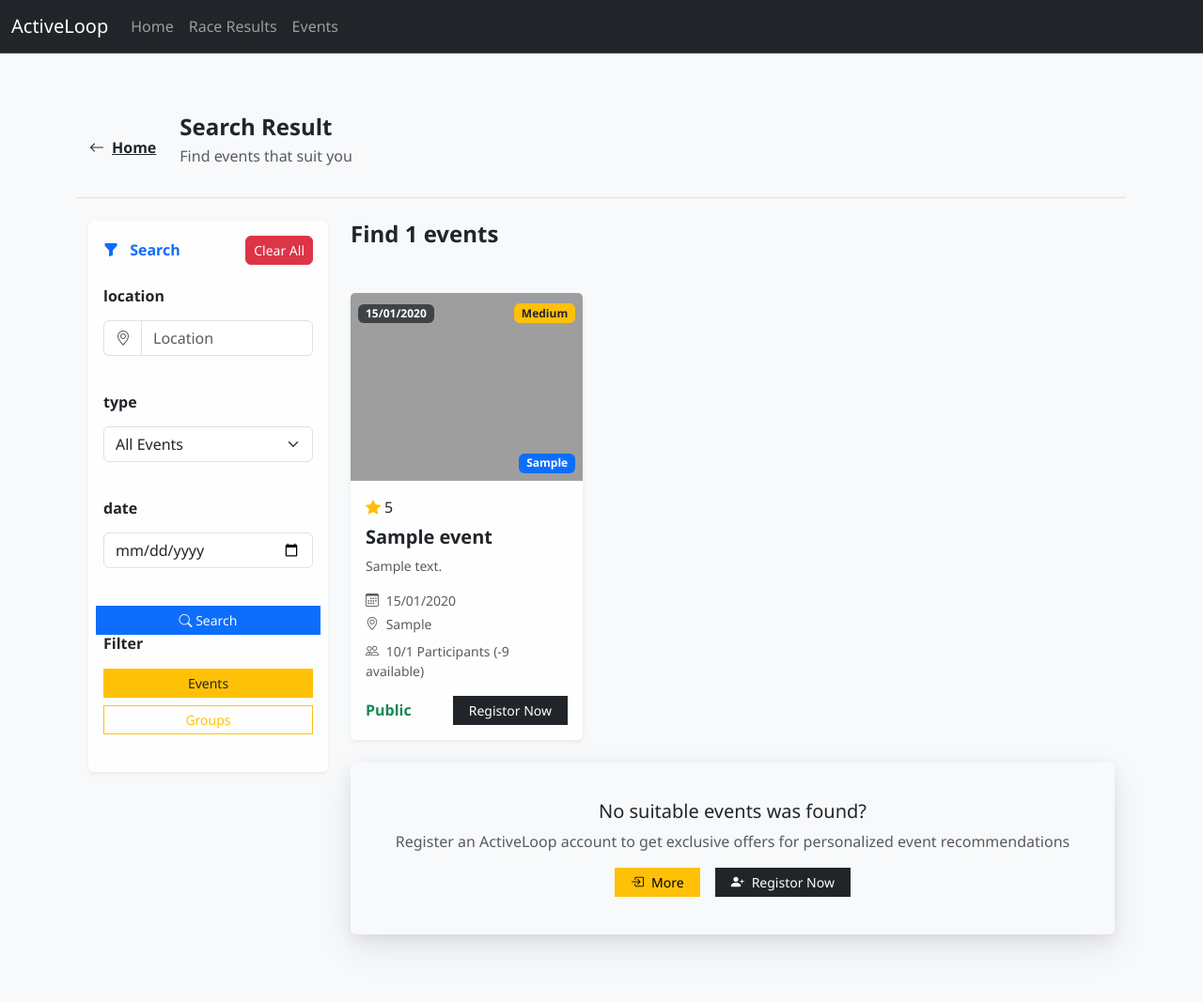
After one commit to HellenDongYun/lincoln_group_project, a Flask app: page /search in a window 1280 px wide. The commit adds this page. Shown: the whole page at 94% size. Run offline with Flask 3, Linux system fonts and the light colour scheme; tables that the repository leaves empty or names only in its code hold one stand-in row (values such as "Sample post"); some libraries are stand-ins or nearby versions; grey boxes are pictures that could not be loaded.

Commit message:
apt2-31 as visitor can search events and groups

```diff
--- a/src/app/app.py
+++ b/src/app/app.py
@@ -8,8 +8,6 @@ from src.app.volunteer.volunteer_controller import volunteer_blueprint
 from src.app.results.results_controller import results_blueprint
 from src.app.participant.participant_controller import participant_blueprint
 from src.app.group.group_controller import group_blueprint
-
-
 
 from src.app.common.db import db
 from src.app.common.nav.nav_items import left_nav_items, right_nav_items
--- a/src/app/home_service.py
+++ b/src/app/home_service.py
@@ -1,8 +1,6 @@
 from src.app.common.db.repository import Repository
 
-
 class HomeService(Repository):
-
     def get_upcoming_events(self, limit=5):
         """Get upcoming events for home page display"""
         sql = """
@@ -31,3 +29,7 @@ class HomeService(Repository):
         except Exception as e:
             print(f"Database error in get_upcoming_events: {e}")
             return []
+    def home_filter_events(location="", event_type="", date_str=""):
+        return Repository.home_filter_events(location, event_type, date_str)
+    def home_filter_groups():
+        return Repository.home_filter_groups()
--- /dev/null
+++ b/src/app/templates/app/search.html
@@ -0,0 +1,434 @@
+{% extends "base.html" %} {% block title %}ActiveLoop - Events{% endblock %} {%
+block content %}
+<section class="py-5 bg-light">
+  <div class="container">
+    <!-- Header -->
+    <div class="border-bottom">
+      <div class="container py-3">
+        <div class="row align-items-center">
+          <div class="col-auto">
+            <a
+              href="{{ url_for('app.home') }}"
+              class="btn btn-link text-dark p-0 d-flex align-items-center"
+            >
+              <i class="bi bi-arrow-left me-2"></i>
+              <span class="fw-semibold">Home</span>
+            </a>
+          </div>
+          <!-- top -->
+          <div class="col">
+            <h4 class="fw-bold mb-1">Search Result</h2>
+            <p class="text-muted">Find events that suit you</p>
+          </div>
+
+          <!-- <div class="col-auto">
+            <div class="d-flex align-items-center">
+              <button class="btn btn-outline-secondary btn-sm me-2">
+                <i class="bi bi-funnel me-1"></i>Filter
+              </button>
+              <select class="form-select form-select-sm" style="width: auto">
+                <option>Order by date</option>
+                <option>order by distance</option>
+                <option>order by popularity</option>
+              </select>
+            </div>
+          </div> -->
+        </div>
+      </div>
+    </div>
+    <div class="container py-4">
+      <div class="row">
+        <!-- Left Sidebar -->
+        <div class="col-lg-3 mb-4">
+          <div class="card border-0 shadow-sm">
+            <div class="card-body">
+              <div class="mb-4">
+                <div class="d-flex justify-content-between align-items-center mb-3">
+                    <h6 class="fw-semibold text-primary mb-0">
+                    <i class="bi bi-funnel-fill me-2"></i> Search
+                    </h6>
+                    <a href="{{ url_for('app.home_filter_events', filter_type='events') }}"
+                        class="btn btn-danger btn-sm rounded-2 d-inline-flex align-items-center gap-1 px-2 py-1">
+                        Clear All
+                    </a>
+                </div>
+
+              </div>
+              <form name="event_type" id="search-form" class="row g-3 align-items-center" method="GET" action="{{url_for('app.home_filter_events')}}">
+                    <input type="hidden" name="filter_type" value="events">
+              <!-- Location Filter -->
+                    <div class="mb-4">
+                        <h6 class="fw-semibold mb-3">location</h6>
+                        <div class="input-group">
+                        <span class="input-group-text bg-white border-end-0">
+                            <i class="bi bi-geo-alt text-muted"></i>
+                        </span>
+                          <input
+                            type="text"
+                            name="location"
+                            class="form-control"
+                            placeholder="Location"
+                            aria-label="Location"
+                            value="{{ location }}" />
+                        </div>
+                    </div>
+
+                    <!-- Activity Type -->
+                    <div class="mb-4">
+                        <h6 class="fw-semibold mb-3">type</h6>
+                        <select name="event_type" class="form-select" aria-label="Activity Type">
+                            <option value="all">All Events</option>
+                            <option {% if event_type == 'run' %}selected{% endif %} value="run">Run</option>
+                            <option {% if event_type == 'walk' %}selected{% endif %} value="walk">Walk</option>
+                            <option {% if event_type == 'trail' %}selected{% endif %} value="trail">Trail</option>
+                            <option {% if event_type == 'cycling' %}selected{% endif %} value="cycling">Cycling</option>
+                        </select>
+                    </div>
+
+                    <!-- Date Filter -->
+                    <div class="mb-4">
+                        <h6 class="fw-semibold mb-3">date</h6>
+
+                            <input type="date" name="date" class="form-control" aria-label="Date" value="{{ date_str }}">
+                    </div>
+
+                    <!-- Search Button -->
+                    <button type="submit"
+        class="btn {% if filter_type == 'events' %}btn-primary text-light{% else %}btn-outline-primary{% endif %} btn-sm w-100">
+                        <i class="bi bi-search"></i> Search
+                    </button>
+                </form>
+                    <!-- Quick Filters -->
+                <div class="mb-4">
+                    <h6 class="fw-semibold mb-3">Filter</h6>
+                <div class="d-grid gap-2">
+                        <a href="{{ url_for('app.home_filter_events', filter_type='events') }}"
+                            class="btn {% if filter_type == 'events' %}btn-warning text-dark{% else %}btn-outline-warning{% endif %} btn-sm">
+                            Events
+                        </a>
+                        <a href="{{ url_for('app.home_filter_events', filter_type='groups') }}"
+                            class="btn {% if filter_type == 'groups' %}btn-warning text-dark{% else %}btn-outline-warning{% endif %} btn-sm">
+                            Groups
+                        </a>
+                    </div>
+                </div>
+
+            </div>
+          </div>
+        </div>
+
+        <!-- event Main Content -->
+        {% if filter_type == 'events' %}
+            {% if events|length == 0 %}
+            <!-- empty date  -->
+            <div class="col-lg-9">
+            <div class="mb-4">
+                <h4 class="fw-bold">Find 0 events</h4>
+                <p class="text-muted">type: {{ event_type }}</p>
+            </div>
+            <div class="col-md-6 col-xl-4 mx-auto">
+                <div class="card-body text-center">
+                <i class="bi bi-search-heart fs-1 text-secondary mb-3"></i>
+                <h5 class="card-title fw-bold">No matching events found.</h5>
+                <p class="card-text text-muted">
+                    No events found matching your criteria. Try adjusting your filters.
+                </p>
+                <div class="d-flex justify-content-center gap-3 mt-3">
+                    <a href="{{ url_for('app.home_filter_events', filter_type='events') }}"
+                    class="btn btn-outline-success btn-sm rounded-2 px-3">
+                    Clear all filters
+                    </a>
+                    <a href="{{ url_for('app.home') }}"
+                    class="btn btn-dark btn-sm rounded-2 px-3">
+                    Home
+                    </a>
+                </div>
+                </div>
+            </div>
+            </div>
+         {% else %}
+            <div class="col-lg-9">
+            <!-- Results Header -->
+            <div class="mb-4">
+                <h4 class="fw-bold">Find {{events|length}} events</h4>
+            </div>
+            <!-- <div class="mb-4 p-3 bg-light rounded shadow-sm border">
+                <div class="d-flex align-items-center justify-content-between">
+                    <h5 class="fw-bold text-primary mb-0">
+                    <i class="bi bi-calendar2-event-fill me-2"></i> Found {{ events|length }} Events
+                    </h5>
+                    <span class="badge bg-success bg-opacity-75 text-light px-3 py-2">
+                    {{ event_type|capitalize }}
+                    </span>
+                </div>
+            </div> -->
+            <!-- Events Grid -->
+            <div class="row g-4 mb-4">
+                <div class="row g-4">
+                {% for event in events %}
+                <div class="col-md-6 col-xl-4">
+                    <div class="card h-100 shadow-sm border-0">
+                    <!-- Event Image -->
+                    <div class="position-relative">
+                        <img
+                        src="{{ url_for('static', filename='images/cycling.jpg') }}"
+                        class="card-img-top"
+                        style="height: 200px; object-fit: cover"
+                        alt="{{ event.name }}"
+                        />
+
+                        <!-- Date Badge -->
+                        <div class="position-absolute top-0 start-0 m-2">
+                        <span class="badge bg-dark bg-opacity-75 px-2 py-1">
+                            {{ event.datetime.strftime('%d/%m/%Y') }}
+                        </span>
+                        </div>
+
+                        <!-- Difficulty Badge -->
+                        <div class="position-absolute top-0 end-0 m-2">
+                        <span
+                            class="badge {% if event.level == '高级' %}bg-danger{% elif event.level == '初级' %}bg-success{% else %}bg-warning text-dark{% endif %}"
+                        >
+                            Medium
+                        </span>
+                        </div>
+
+                        <!-- Activity Type -->
+                        <div class="position-absolute bottom-0 end-0 m-2">
+                        <span class="badge bg-primary"
+                            >{{ event.event_type }}</span
+                        >
+                        </div>
+                    </div>
+
+                    <div class="card-body d-flex flex-column">
+                        <!-- Rating -->
+                        <div class="d-flex align-items-center mb-2">
+                        <i class="bi bi-star-fill text-warning me-1"></i>
+                        <span>5</span>
+                        </div>
+
+                        <!-- Title -->
+                        <h5 class="card-title fw-bold mb-2">{{ event.name }}</h5>
+
+                        <!-- Description -->
+                        <p class="card-text text-muted small mb-3">
+                        {{ event.description }}
+                        </p>
+
+                        <!-- Details -->
+                        <div class="mb-3">
+                        <div class="small text-muted mb-1">
+                            <i class="bi bi-calendar3 me-1"></i>
+                            {{ event.datetime.strftime('%d/%m/%Y') }}
+                        </div>
+                        <div class="small text-muted mb-2">
+                            <i class="bi bi-geo-alt me-1"></i>
+                            {{ event.town }}
+                        </div>
+                        <div class="small text-muted">
+                            <i class="bi bi-people me-1"></i>
+                            10/{{ event.max_participants }} Participants ({{
+                            event.max_participants - 10 }} available)
+                        </div>
+                        </div>
+
+                        <!-- Price & Button -->
+                        <div class="mt-auto">
+                        <div
+                            class="d-flex justify-content-between align-items-center"
+                        >
+                            <div>
+                                <span class="h6 fw-bold mb-0 {% if event.visibility == 'private' %}text-danger{% else %}text-success{% endif %}">{{event.visibility|capitalize}}</span>
+                            </div>
+                            <a
+                            href="{{ url_for('app.login') }}"
+                            class="btn btn-dark btn-sm px-3"
+                            >
+                            Registor Now
+                            </a>
+                        </div>
+                        </div>
+                    </div>
+                    </div>
+                </div>
+                {% endfor %}
+                </div>
+            </div>
+
+            <!-- Call to Action -->
+            <div class="card bg-light border-0 text-center py-4">
+                <div class="card-body">
+                <h5 class="card-title">No suitable events was found?</h5>
+                <p class="card-text text-muted">
+                    Register an ActiveLoop account to get exclusive offers for
+                    personalized event recommendations
+                </p>
+                <div class="d-flex justify-content-center gap-3">
+                    <a
+                    href="{{ url_for('app.login') }}"
+                    class="btn btn-warning btn-sm px-3 d-inline-flex align-items-center gap-2"
+                    >
+                    <i class="bi bi-box-arrow-in-right"></i>More
+                    </a>
+
+                    <a
+                    href="{{ url_for('app.register') }}"
+                    class="btn btn-dark btn-sm px-3 d-inline-flex align-items-center gap-2"
+                    >
+                    <i class="bi bi-person-plus-fill"></i>Registor Now
+                    </a>
+                </div>
+                </div>
+            </div>
+            </div>
+         {%endif%}
+        {%endif%}
+        <!-- group main content -->
+        {%if filter_type =="groups"%}
+             {% if groups|length == 0 %}
+            <!-- empty date  -->
+            <div class="col-lg-9">
+            <div class="mb-4">
+                <h4 class="fw-bold">Find 0 events</h4>
+                <p class="text-muted">type: {{ event_type }}</p>
+            </div>
+            <div class="col-md-6 col-xl-4 mx-auto">
+                <div class="card-body text-center">
+                <i class="bi bi-search-heart fs-1 text-secondary mb-3"></i>
+                <h5 class="card-title fw-bold">No matching events found.</h5>
+                <p class="card-text text-muted">
+                    No events found matching your criteria. Try adjusting your filters.
+                </p>
+                <div class="d-flex justify-content-center gap-3 mt-3">
+                    <a href="{{ url_for('app.home_filter_events', filter_type='events') }}"
+                    class="btn btn-outline-success btn-sm rounded-2 px-3">
+                    Clear all filters
+                    </a>
+                    <a href="{{ url_for('app.home') }}"
+                    class="btn btn-dark btn-sm rounded-2 px-3">
+                    Home
+                    </a>
+                </div>
+                </div>
+            </div>
+            </div>
+         {% else %}
+        <div class="col-lg-9">
+          <div class="mb-4">
+            <h4 class="fw-bold">Find {{groups|length}} Community groups</h2>
+            <p class="text-muted">
+              Find your community! Connect with others who share your passion
+              for sports and exercise together.
+            </p>
+          </div>
+          <div class="row g-4 mb-4">
+            {% for group in groups %}
+            <div class="col-lg-4 col-md-6 col-12">
+              <div class="card h-100 shadow-sm border-0">
+                <!-- images -->
+                <div class="position-relative">
+                  <!-- <img
+                    src="https://images.unsplash.com/photo-1600255979346-6f714f6a1f5c?ixlib=rb-4.0.3&w=400&h=250&fit=crop"
+                    class="card-img-top"
+                    class="card-img-top"
+                    style="height: 200px; object-fit: cover"
+                    alt="{{ group.name }}"
+                  /> -->
+                    <img
+                        src="{{ url_for('static', filename='images/group.jpg') }}"
+                        class="card-img-top"
+                        style="height: 200px; object-fit: cover"
+                        alt="{{ group.name }}"
+                        />
+                  <!-- visibility -->
+                  <div class="position-absolute top-0 start-0 m-2">
+                    <span
+                      class="badge {% if group.visibility == 'private' %}bg-danger{% else %}bg-success{% endif %}"
+                    >
+                      {{ group.visibility|capitalize }}
+                    </span>
+                  </div>
+                </div>
+                <div class="card-body d-flex flex-column">
+                  <!-- group name -->
+                  <h5 class="card-title fw-bold mb-2">
+                    {{ group.group_name }}
+                  </h5>
+
+                  <!-- group description -->
+                  <p class="card-text text-muted small mb-3">
+                    {{ group.description }}
+                  </p>
+
+                  <!-- group location -->
+                  <div class="small text-muted mb-2">
+                    <i class="bi bi-geo-alt me-1"></i>{{ group.group_town }}
+                  </div>
+
+                  <!-- members -->
+                  <div class="small text-muted mb-2">
+                    <i class="bi bi-people me-1"></i>
+                    {{ group.total_members }} member | {{ group.group_status }}
+                  </div>
+
+                  <!-- join button -->
+                  <div class="mt-auto text-end">
+                    {% if group.visibility == 'public' %}
+                    <a
+                      href="#"
+                      class="btn btn-dark btn-sm px-4 rounded-pill d-inline-flex align-items-center gap-2"
+                    >
+                      <i class="bi bi-person-plus-fill"></i>
+                      Join group
+                    </a>
+
+                    {% else %}
+                    <a
+                      href="{{ url_for('app.login') }}"
+                      class="btn bg-warning text-dark btn-sm px-4 rounded-pill d-inline-flex align-items-center gap-2"
+                    >
+                      <i class="bi bi-envelope-plus"></i>
+                      Apply to Join
+                    </a>
+                    {% endif %}
+                  </div>
+                </div>
+              </div>
+            </div>
+            {% endfor %}
+          </div>
+
+          <!-- Call to Action -->
+          <div class="card bg-light border-0 text-center py-4">
+            <div class="card-body">
+              <h5 class="card-title">Didn't find anything interesting?</h5>
+              <p class="card-text text-muted">
+                Register an ActiveLoop account to get exclusive offers for
+                personalized events or groups recommendations
+              </p>
+              <div class="d-flex justify-content-center gap-3">
+                <a
+                  href="{{ url_for('app.login') }}"
+                  class="btn btn-warning btn-sm px-3 d-inline-flex align-items-center gap-2"
+                >
+                  <i class="bi bi-box-arrow-in-right"></i>More
+                </a>
+
+                <a
+                  href="{{ url_for('app.register') }}"
+                  class="btn btn-dark btn-sm px-3 d-inline-flex align-items-center gap-2"
+                >
+                  <i class="bi bi-person-plus-fill"></i>Registor Now
+                </a>
+              </div>
+            </div>
+          </div>
+        </div>
+          {%endif%}
+        {%endif%}
+      </div>
+    </div>
+  </div>
+</section>
+{% endblock %}
```
Also changed, not shown: src/app/app_controller.py (+28 -1 lines), src/app/common/db/repository.py (+42 -1 lines), src/app/templates/app/home.html (+115 -27 lines), src/app/static/images/aboutus2.jpg (added), src/app/static/images/aboutus3.jpg (added), src/app/static/images/avatar2.jpg (added), 7 other files.
